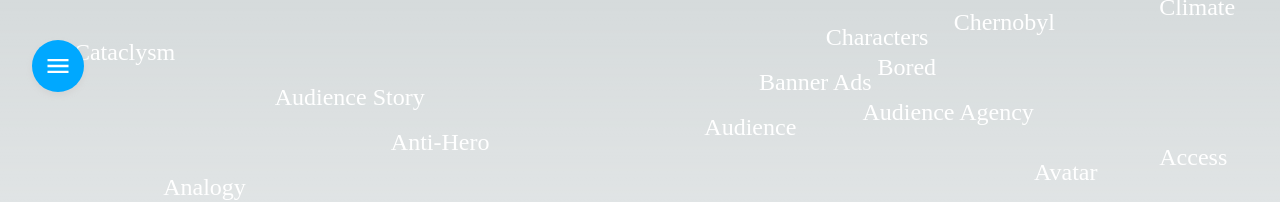
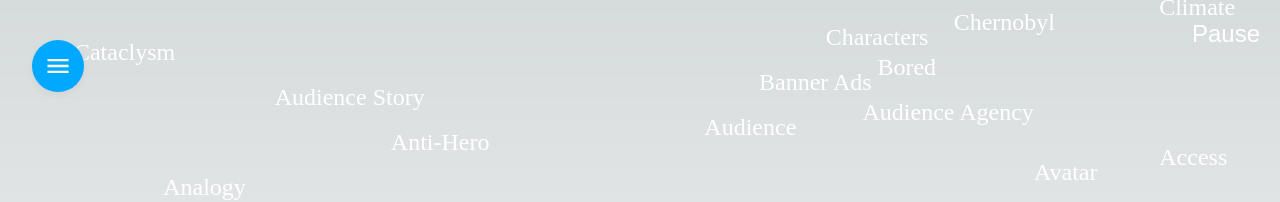
Before and after one commit to jgil325/AI-Audio-Interface, a Next.js app: page / in a window 1280 px wide. Shown: the top 202 px of the page. Built offline with nearby package versions, Linux system fonts and the light colour scheme.

Commit message:
PAUSE BUTTON WORKING

```diff
--- a/src/components/RainWords.tsx
+++ b/src/components/RainWords.tsx
@@ -2,7 +2,6 @@ import React, { useEffect, useState } from "react";
 import styled, { keyframes } from "styled-components";
 import Modal from "./Modal";
 
-// Empty div that serves as a container for rain of words
 const RainWordsWrapper = styled.div``;
 
 const RainAnimation = keyframes`
@@ -14,7 +13,6 @@ const RainAnimation = keyframes`
   }
 `;
 
-// WordWrapper: styled div that represents single word
 const WordWrapper = styled.div`
   position: absolute;
   z-index: 100;
@@ -24,7 +22,6 @@ const WordWrapper = styled.div`
   animation-delay: ${(props) => props.delay}s;
   cursor: pointer;
 `;
-//Cursor-pointer above is new
 
 const ButtonWrapper = styled.button`
   position: fixed;
@@ -38,35 +35,29 @@ const ButtonWrapper = styled.button`
 `;
 
 const RainWords = ({ words }) => {
-  // Array of objects that represent the state of each falling word
   const [wordStates, setWordStates] = useState<any[]>([]);
-  //Currently selected word that the user clicked on
   const [selectedWord, setSelectedWord] = useState("");
-  //Boolean flag that indicates whether the modal is currently open or not
   const [isSidebarOpen, setIsSidebarOpen] = useState(false);
-  //Window height + width are height and width of the browser window
   const [windowHeight, setWindowHeight] = useState<number>(0);
   const [windowWidth, setWindowWidth] = useState<number>(0);
+  const [isAnimationPlaying, setIsAnimationPlaying] = useState(true);
 
-  //Called whenever the array of words changes, and it it initializes a wordStates array with some values
   useEffect(() => {
     setWordStates(
       words.map((word: any, index: number) => ({
         top: -50,
         left: Math.random() * window.innerWidth,
         delay: index * 0.3,
-        shift: Math.random() * 100 - 50, // add a random shift value between -50 and 50
+        shift: Math.random() * 100 - 50,
       }))
     );
   }, [words]);
 
-  //Sets initial width and height
   useEffect(() => {
     setWindowHeight(window.innerHeight);
     setWindowWidth(window.innerWidth);
   }, []);
 
-  //Adds an event listener for resize event that updates height and width when the window is resized
   useEffect(() => {
     const handleResize = () => {
       setWindowHeight(window.innerHeight);
@@ -78,8 +69,6 @@ const RainWords = ({ words }) => {
     };
   }, []);
 
-  //Called when the word is clicked and sets selectedWord.
-  //Then opens up the modal by setting the isModalOpen state to true
   const handleWordClick = (word: string) => {
     setSelectedWord(word);
     setIsSidebarOpen(true);
@@ -89,21 +78,29 @@ const RainWords = ({ words }) => {
     setIsSidebarOpen(false);
   };
 
+  const handleAnimationToggle = () => {
+    setIsAnimationPlaying(!isAnimationPlaying);
+  };
+
   return (
-    //Contains a mapping of the wordStates Array to the Word Wrapper element for each falling word
     <RainWordsWrapper>
       {wordStates.map((word, index) => (
-        //Has an Onclick handler that calles handleWordClick function with the corresponding word from the words prop
         <WordWrapper
           key={index}
-          style={{ top: word.top, left: word.left + word.shift }}
           delay={word.delay}
           onClick={() => handleWordClick(words[index])}
+          style={{
+            top: word.top,
+            left: word.left + word.shift,
+            animationPlayState: isAnimationPlaying ? "running" : "paused",
+          }}
         >
           {words[index]}
         </WordWrapper>
       ))}
-
+      <ButtonWrapper onClick={handleAnimationToggle}>
+        {isAnimationPlaying ? "Pause" : "Play"}
+      </ButtonWrapper>
       {isSidebarOpen && (
         <Modal
           isOpen={isSidebarOpen}
```
